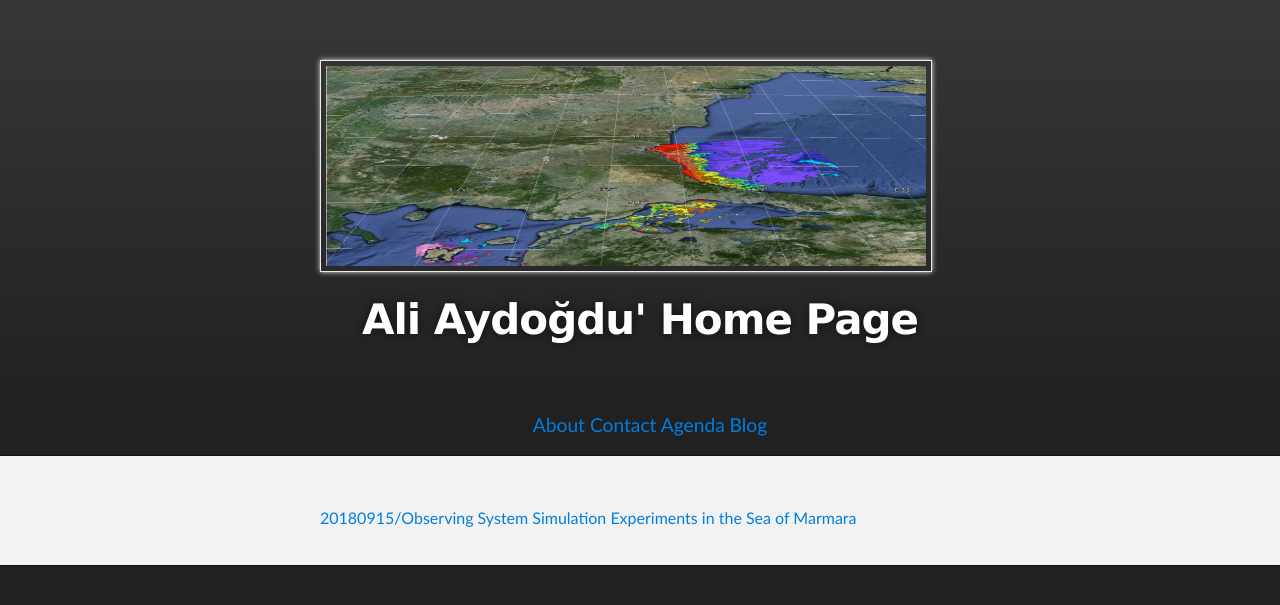
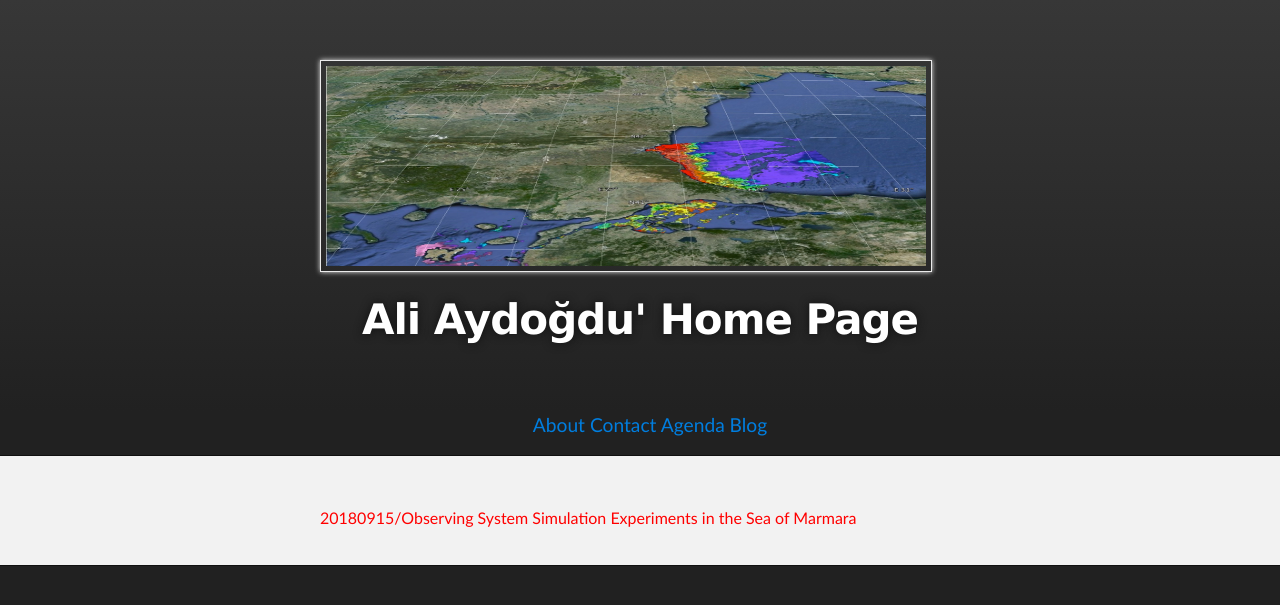
Before and after one commit to aydogduali/aydogduali.github.io, a Jekyll site: the page built from blog/index.md, in a window 1280 px wide. Shown: the top 605 px of the page. Built offline with Jekyll 4.4.1, drawn with Linux system fonts in a browser that asks for light colours; the repository's description, which GitHub fills in, is left out.

Commit message:
added first post

```diff
--- a/blog/index.md
+++ b/blog/index.md
@@ -2,7 +2,7 @@
 layout: default
 ---
 
-[20180915/Observing System Simulation Experiments in the Sea of Marmara](20180915_osse_marmara.md)
+[<span style="color:red">20180915/Observing System Simulation Experiments in the Sea of Marmara</span>](20180915_osse_marmara.md)
 
 
 <ul>
```
